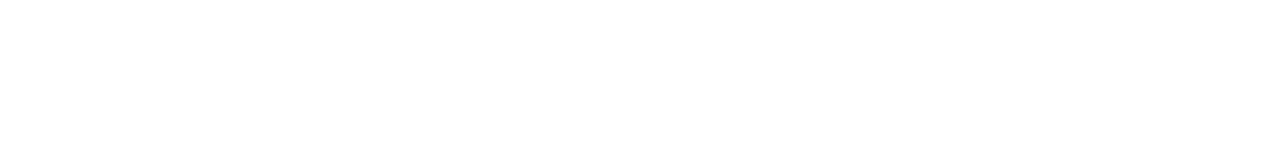
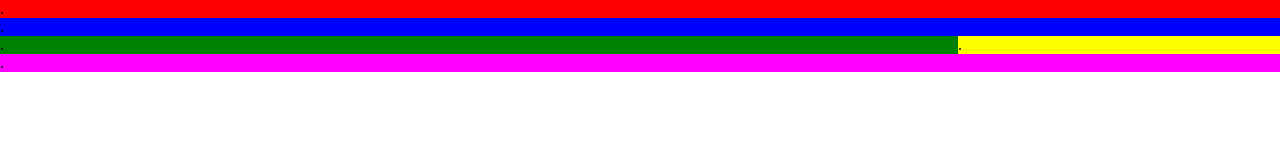
Before and after one commit to IgorCamoes/repositorio103, a plain HTML site: page index.html in a window 1280 px wide. Drawn offline with Linux system fonts and the light colour scheme.

Commit message:
Criar template de grid.

```diff
--- a/index.html
+++ b/index.html
@@ -5,9 +5,27 @@
     <meta name="viewport" content="width=device-width, initial-scale=1.0">
     <meta http-equiv="X-UA-Compatible" content="ie=edge">
     <link rel="stylesheet" href="style.css">
-    <title>Document</title>
+    <title>Grid</title>
 </head>
 <body>
+    <header>
+        .
+    </header>
 
+    <nav>
+        .
+    </nav>
+
+    <section>
+        .
+    </section>
+
+    <aside>
+        .
+    </aside>
+
+    <footer>
+        .
+    </footer>
 </body>
 </html>
--- a/style.css
+++ b/style.css
@@ -0,0 +1,31 @@
+body{
+    margin: 0;
+    display: grid;
+    grid-template-areas: 'header header header header' 'nav nav nav nav' 'section section section aside' 'footer footer footer footer';
+}
+
+header{
+    grid-area: header;
+    background-color: red;
+
+}
+
+nav{
+    grid-area: nav;
+    background-color: blue;
+}
+
+section{
+    grid-area: section;
+    background-color: green;
+}
+
+aside{
+    grid-area: aside;
+    background-color: yellow;
+}
+
+footer{
+    grid-area: footer;
+    background-color: magenta;
+}
```
